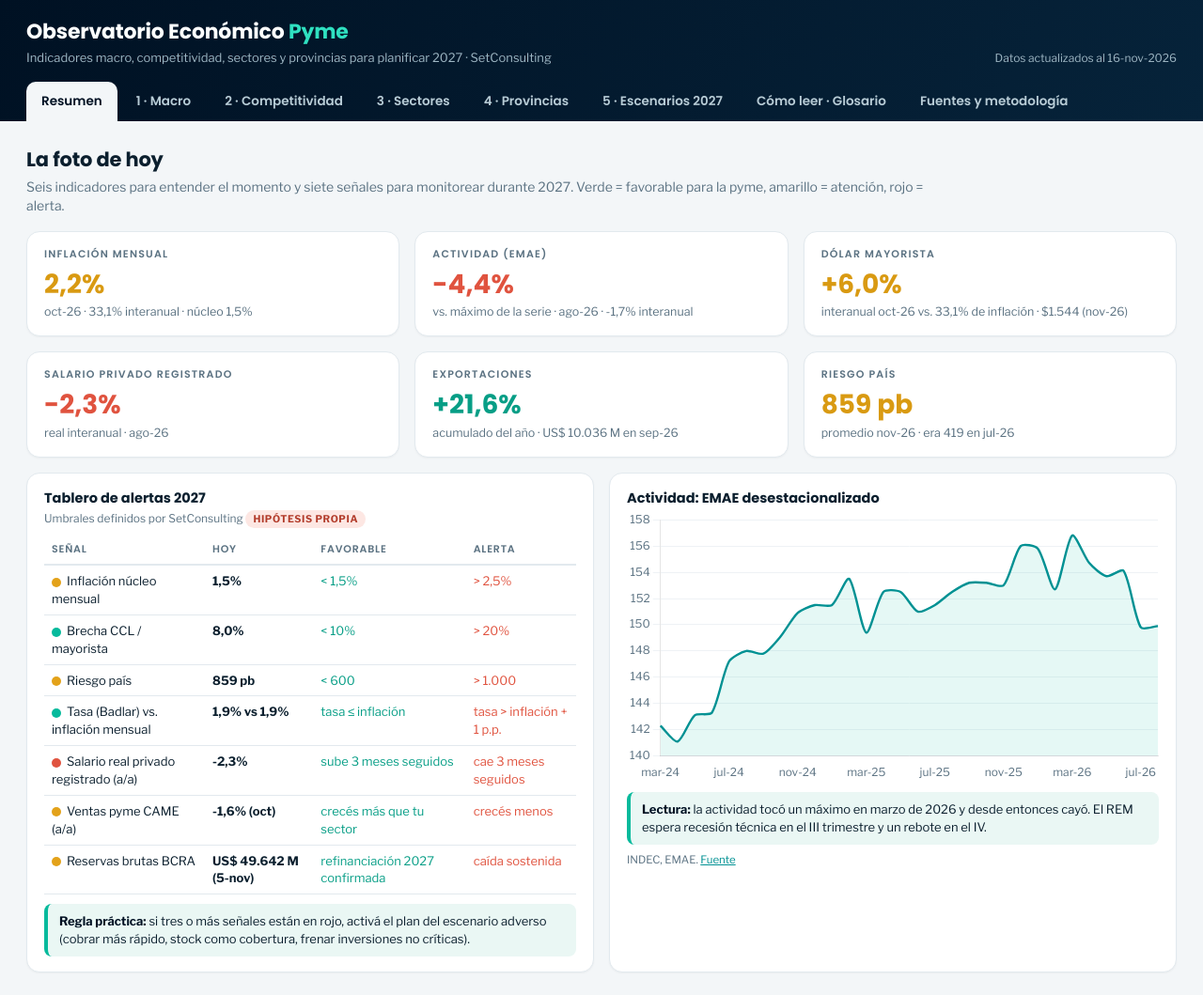
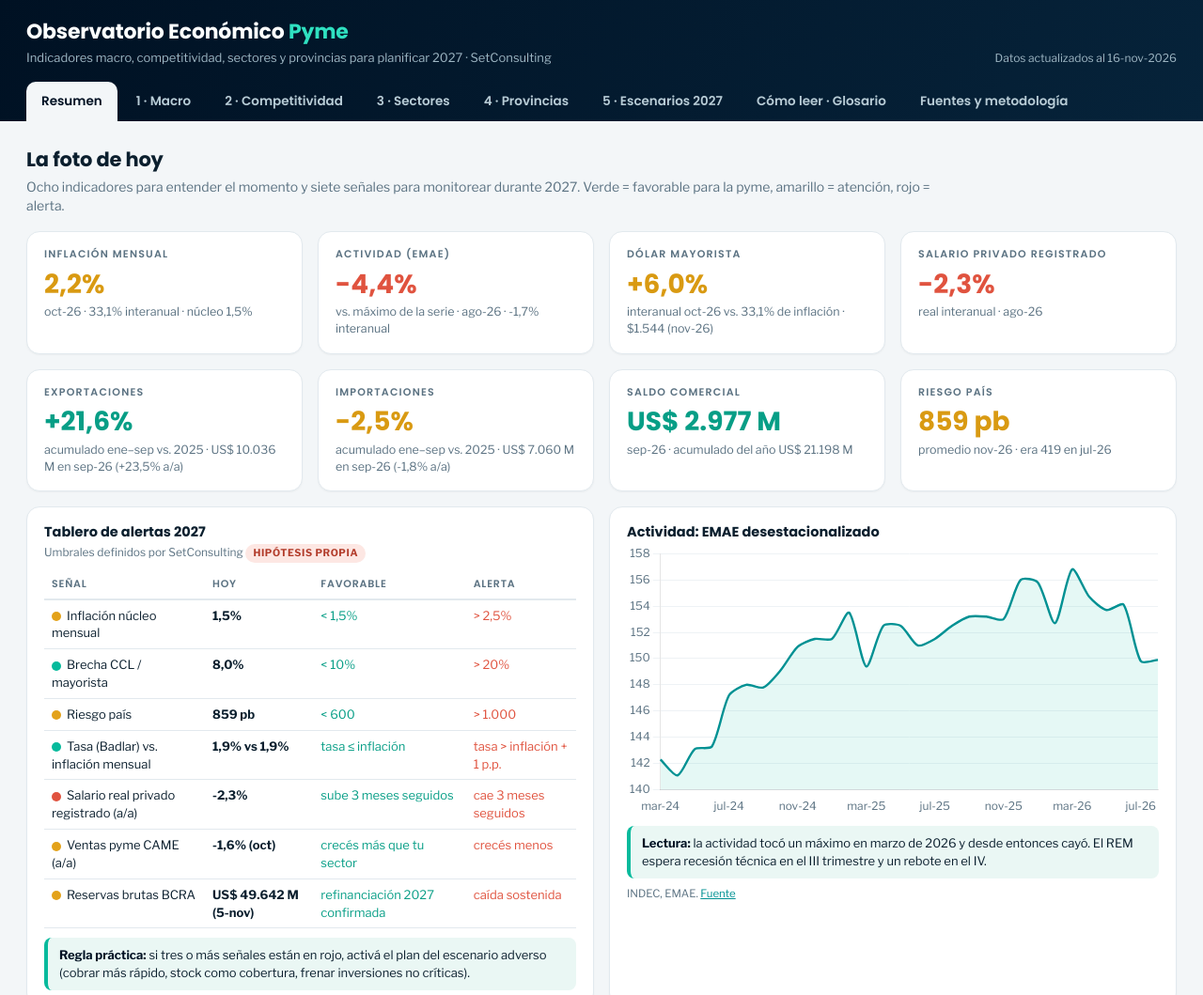
Before and after one commit to rodrigodaule-dot/observatorio-economico-grupo-set-pyme, a plain HTML site: page index.html in a window 1280 px wide. Shown: the top 1059 px of the page at 94% size. Drawn offline with nearby package versions, Linux system fonts and the light colour scheme.

Commit message:
Resumen: agrega importaciones y saldo comercial
Co-Authored-By: Claude Opus 5.5 <noreply@anthropic.com>
Claude-Session: https://claude.ai/code/session_01JzeywXrFguypcAfUWnQo7W

```diff
--- a/index.html
+++ b/index.html
@@ -82,8 +82,8 @@ footer{color:var(--mut);font-size:12px;text-align:center;padding:20px}
 
 <section id="res" class="on">
  <h2>La foto de hoy</h2>
- <p class="lead">Seis indicadores para entender el momento y siete señales para monitorear durante 2027. Verde = favorable para la pyme, amarillo = atención, rojo = alerta.</p>
- <div class="grid g3" id="kpis"></div>
+ <p class="lead">Ocho indicadores para entender el momento y siete señales para monitorear durante 2027. Verde = favorable para la pyme, amarillo = atención, rojo = alerta.</p>
+ <div class="grid g4" id="kpis"></div>
  <div class="grid g2" style="margin-top:16px">
   <div class="card"><h3>Tablero de alertas 2027</h3><div class="note">Umbrales definidos por SetConsulting <span class="tag t-hip">Hipótesis propia</span></div><table id="alertas" style="margin-top:8px"></table>
    <div class="read"><b>Regla práctica:</b> si tres o más señales están en rojo, activá el plan del escenario adverso (cobrar más rápido, stock como cobertura, frenar inversiones no críticas).</div></div>
@@ -219,13 +219,16 @@ const done={};function render(s){if(s==='mac')renderMac();if(s==='com')renderCom
 function renderRes(){
  const kI=last(S.ipc),kE=last(S.emae_d),kT=last(S.tc),kS=last(S.sal_priv),kX=last(S.expo),kR=last(S.riesgo);
  const emaeMax=Math.max(...Object.values(S.emae_d));const salReal=((1+yy(S.sal_priv,kS)/100)/(1+yy(S.ipc,kS)/100)-1)*100;
- const xYtd=(()=>{const y=kX.slice(0,4),m=+kX.slice(5);let a=0,b=0;for(let i=1;i<=m;i++){const mm=String(i).padStart(2,'0');a+=S.expo[`${y}-${mm}`]||0;b+=S.expo[`${y-1}-${mm}`]||0}return (a/b-1)*100})();
+ const ytd=(ser,k)=>{const y=k.slice(0,4),m=+k.slice(5);let a=0,b=0;for(let i=1;i<=m;i++){const mm=String(i).padStart(2,'0');a+=ser[`${y}-${mm}`]||0;b+=ser[`${y-1}-${mm}`]||0}return [(a/b-1)*100,a]};
+ const [xYtd,xAc]=ytd(S.expo,kX);const kM=last(S.impo);const [mYtd,mAc]=ytd(S.impo,kM);const sal=S.expo[kX]-S.impo[kX];
  const K=[
   ['Inflación mensual',fmt(mm(S.ipc,kI))+'%',`${lab(kI)} · ${fmt(yy(S.ipc,kI))}% interanual · núcleo ${fmt(mm(S.nucleo,kI))}%`,mm(S.ipc,kI)>2.5?'neg':mm(S.ipc,kI)>1.5?'amb':'pos'],
   ['Actividad (EMAE)',sgn((S.emae_d[kE]/emaeMax-1)*100),`vs. máximo de la serie · ${lab(kE)} · ${sgn(yy(S.emae_o,kE))} interanual`,'neg'],
   ['Dólar mayorista',sgn(yy(S.tc,kI)),`interanual ${lab(kI)} vs. ${fmt(yy(S.ipc,kI))}% de inflación · $${fmt(S.tc[kT],0)} (${lab(kT)})`,'amb'],
   ['Salario privado registrado',sgn(salReal),`real interanual · ${lab(kS)}`,salReal>=0?'pos':'neg'],
-  ['Exportaciones',sgn(xYtd),`acumulado del año · US$ ${fmt(S.expo[kX],0)} M en ${lab(kX)}`,'pos'],
+  ['Exportaciones',sgn(xYtd),`acumulado ene–${lab(kX).slice(0,3)} vs. 2025 · US$ ${fmt(S.expo[kX],0)} M en ${lab(kX)} (${sgn(yy(S.expo,kX))} a/a)`,'pos'],
+  ['Importaciones',sgn(mYtd),`acumulado ene–${lab(kM).slice(0,3)} vs. 2025 · US$ ${fmt(S.impo[kM],0)} M en ${lab(kM)} (${sgn(yy(S.impo,kM))} a/a)`,'amb'],
+  ['Saldo comercial','US$ '+fmt(sal,0)+' M',`${lab(kX)} · acumulado del año US$ ${fmt(xAc-mAc,0)} M`,sal>=0?'pos':'neg'],
   ['Riesgo país',fmt(S.riesgo[kR],0)+' pb',`promedio ${lab(kR)} · era ${fmt(S.riesgo['2026-07'],0)} en jul-26`,S.riesgo[kR]>1000?'neg':S.riesgo[kR]>600?'amb':'pos']];
  document.getElementById('kpis').innerHTML=K.map(([l,v,d,c])=>`<div class="card kpi"><div class="l">${l}</div><div class="v ${c}">${v}</div><div class="d">${d}</div></div>`).join('');
  const kB=last(S.ccl);const brecha=(S.ccl[kB]/S.tc[kB]-1)*100;
```
